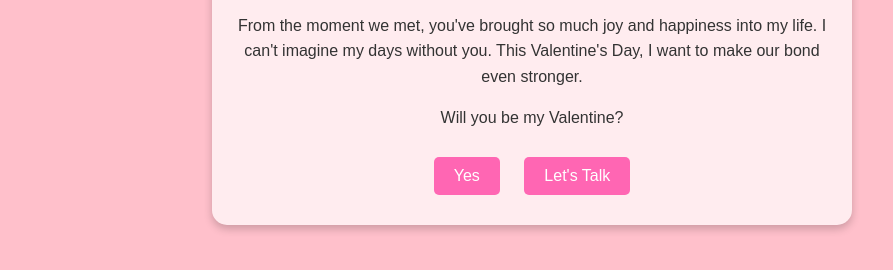
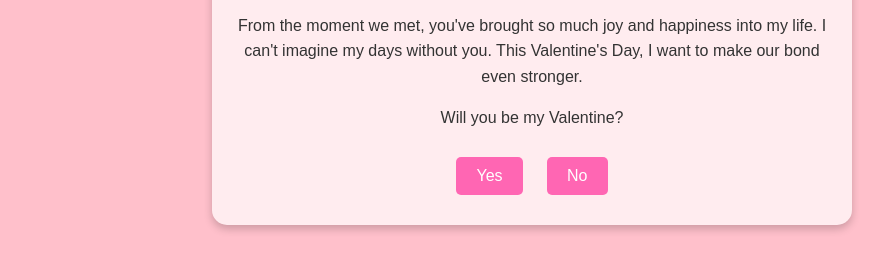
Before and after one commit to jonxmitchell/be-my-valentine, a plain HTML site: page html.html in a window 1280 px wide. Shown: the part 352-622 px from the top of the page, without its empty margins (108-1001 px from the left). Drawn offline with Linux system fonts and the light colour scheme.

Commit message:
adjusted no button content

```diff
--- a/html.html
+++ b/html.html
@@ -1,3 +1,5 @@
+
+
 <!DOCTYPE html>
 <html lang="en">
 <head>
@@ -10,6 +12,7 @@
     <img src="./img/heart.png.png" alt="heart" class="heart" id="heart1">
     <img src="./img/heart.png.png" alt="heart" class="heart" id="heart2">
     <img src="./img/heart.png.png" alt="heart" class="heart" id="heart3">
+    <!-- Add more hearts as needed -->
 
     <div class="container">
         <h1>Will You Be My Valentine?</h1>
@@ -18,8 +21,9 @@
         <p>Will you be my Valentine?</p>
         <div class="response-buttons">
             <button onclick="alert('Yes! You made me the happiest!')">Yes</button>
-            <button onclick="alert('Maybe we can talk about it?')">Let's Talk</button>
+            <button onclick="alert('Oh no! But I respect your feelings.')">No</button>
         </div>
     </div>
+    <script src="script.js"></script>
 </body>
 </html>
```
